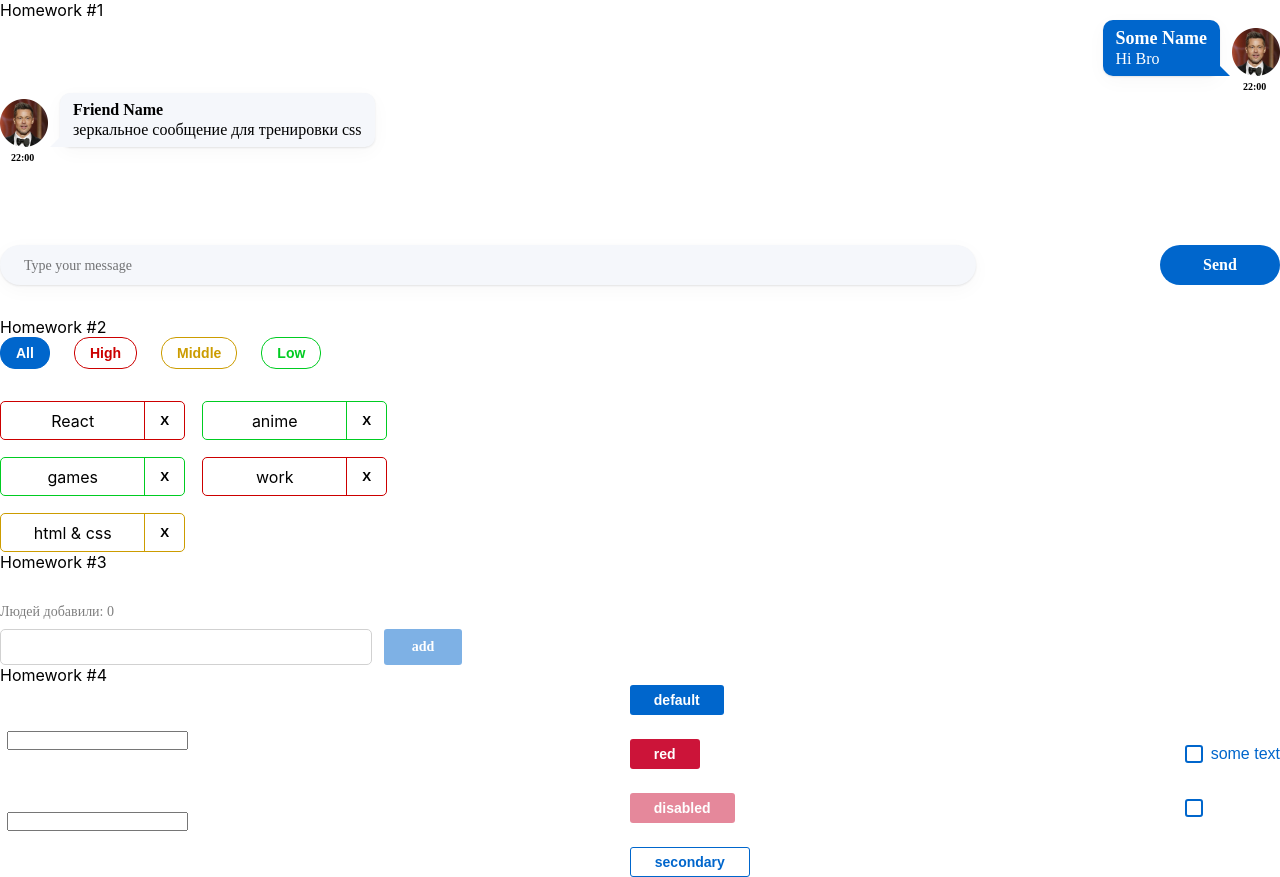
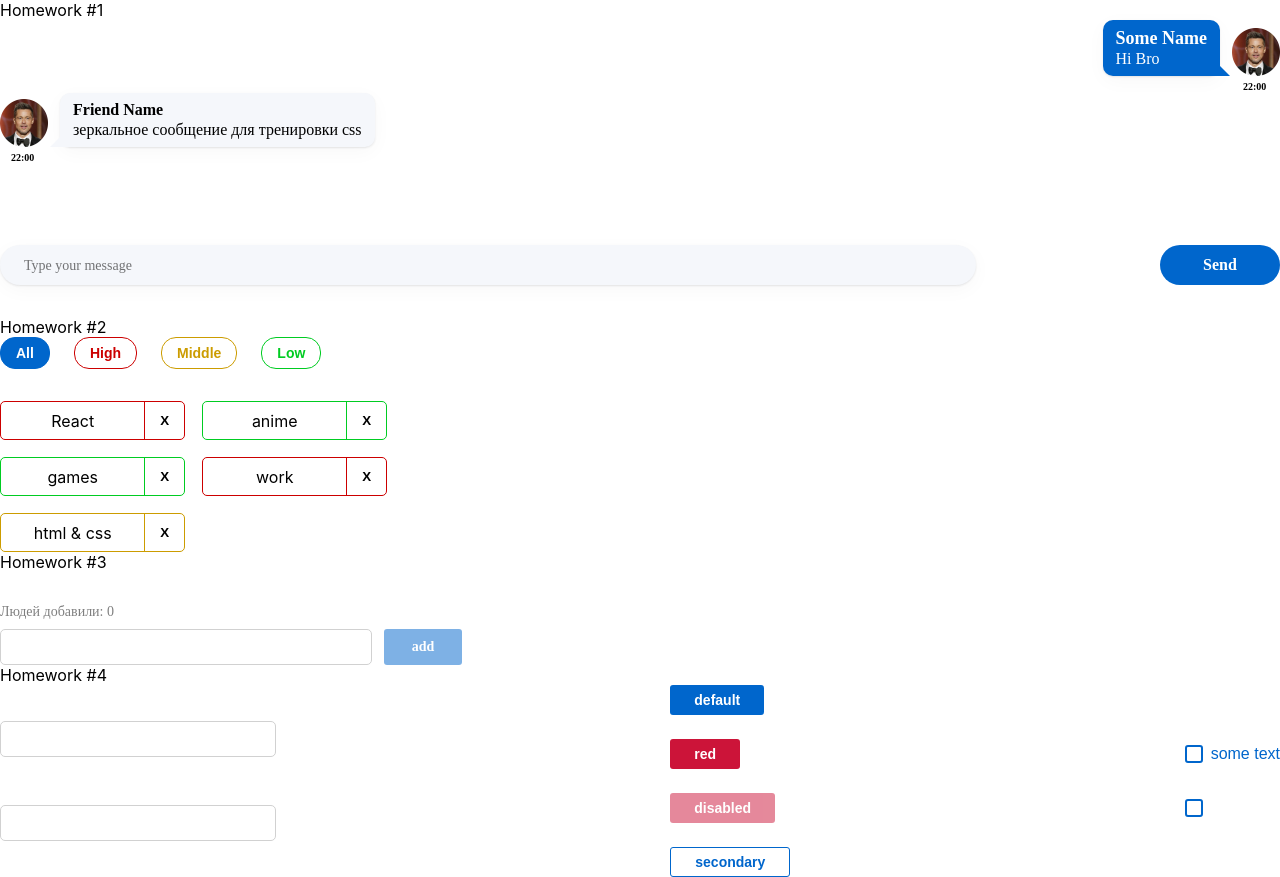
Before and after one commit to iliik/IgnatDom, a React (Create React App) app: page / in a window 1280 px wide. Built offline with nearby package versions, Linux system fonts and the light colour scheme.

Commit message:
№ 4-SuperCheckbox-refactor-CSS

```diff
--- a/src/s2-homeworks/hw04/common/c1-SuperInputText/SuperInputText.module.css
+++ b/src/s2-homeworks/hw04/common/c1-SuperInputText/SuperInputText.module.css
@@ -1,27 +1,49 @@
 .input:focus {
-    outline: none;
 }
 
 .input {
+    border: 1px solid #D1D1D1;
+    border-radius: 5px;
+    width: 276px;
+    height: 36px;
+    padding: 8px 0 8px 24px;
+    outline: none;
+
+
+    font-family: 'Montserrat', sans-serif;
+    font-style: normal;
+    font-weight: 500;
+    font-size: 16px;
+    line-height: 20px;
+    /* identical to box height */
+
+
+    color: #000000;
 }
 
 .inputWrapper {
+    display: flex;
+    flex-direction: column-reverse;
 }
 
 .superInput {
-    margin: 7px;
 }
 
 .errorInput {
-    margin: 4px 10px 4px 4px;
-    background: #D3D3D3;
-    border: 2px solid #4551ad;
+    border: 1px solid #CC1439;
 }
 
 .errorInput:focus {
 }
 
 .error {
-    color: tomato;
-    height: 25px;
+    font-family: 'Montserrat', sans-serif;
+    font-style: normal;
+    font-weight: 400;
+    font-size: 14px;
+    line-height: 17px;
+    /* identical to box height */
+
+
+    color: #CC1439;
 }
--- a/src/s2-homeworks/hw04/common/c3-SuperCheckbox/SuperCheckbox.module.css
+++ b/src/s2-homeworks/hw04/common/c3-SuperCheckbox/SuperCheckbox.module.css
@@ -30,7 +30,7 @@
 .checkbox:checked {
     appearance: none;
 
-    background-image: url('checked.svg');
+    background-image: url('checked.png');
     /*background: #99ff99;*/
 }
 
```
Also changed, not shown: src/s2-homeworks/hw04/Stand.module.css (line endings or trailing spaces).
